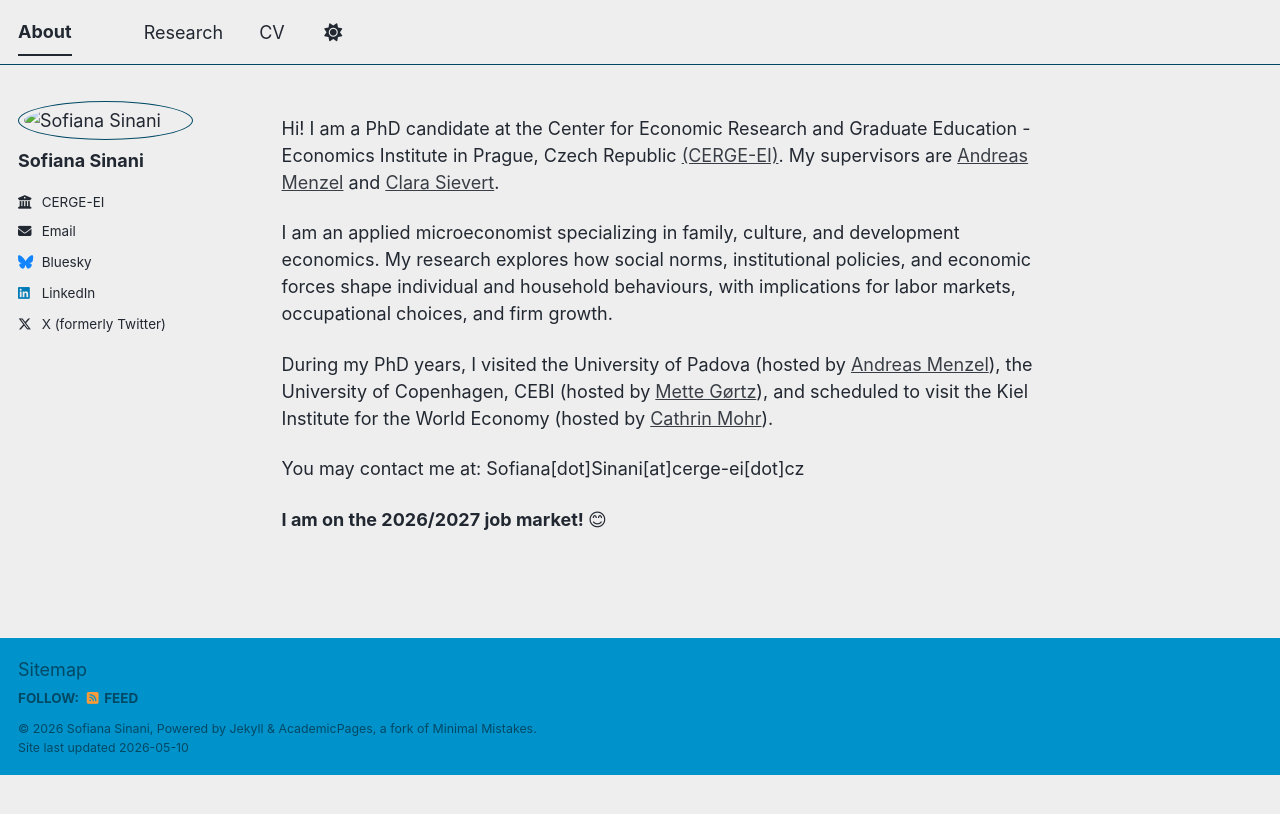
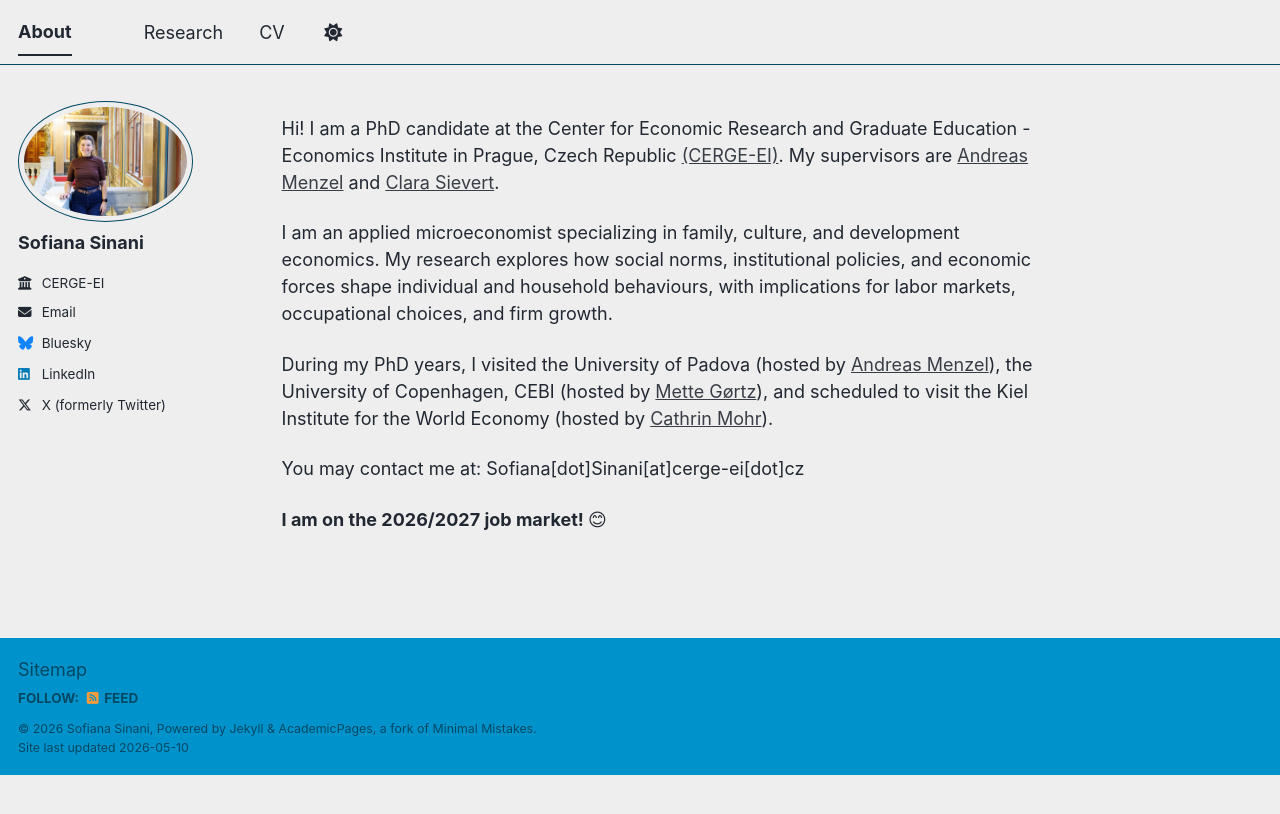
Before and after one commit to sofianasinani/sofianasinani.github.io, a Jekyll site: the page built from _pages/about.md, in a window 1280 px wide. Shown: the top 814 px of the page. Built offline with Jekyll 4.4.1, drawn with Linux system fonts in a browser that asks for light colours; a script bundle is joined from its source files by our own code; library files that are not in the unit come from our copies.

Commit message:
Update avatar path in _config.yml

```diff
--- a/_config.yml
+++ b/_config.yml
@@ -23,7 +23,7 @@ repository               : "sofianasinani/sofianasinani.github.io"
 #               Additional customization can be done by editing /_includes/author-profile.html
 author:
   # Biographic information
-  avatar           : "/images/sofiana_profile.jpg"
+  avatar           : "sofiana_profile.jpg"
   name             : "Sofiana Sinani"
   bio              : ""
   employer         : "CERGE-EI"
```
